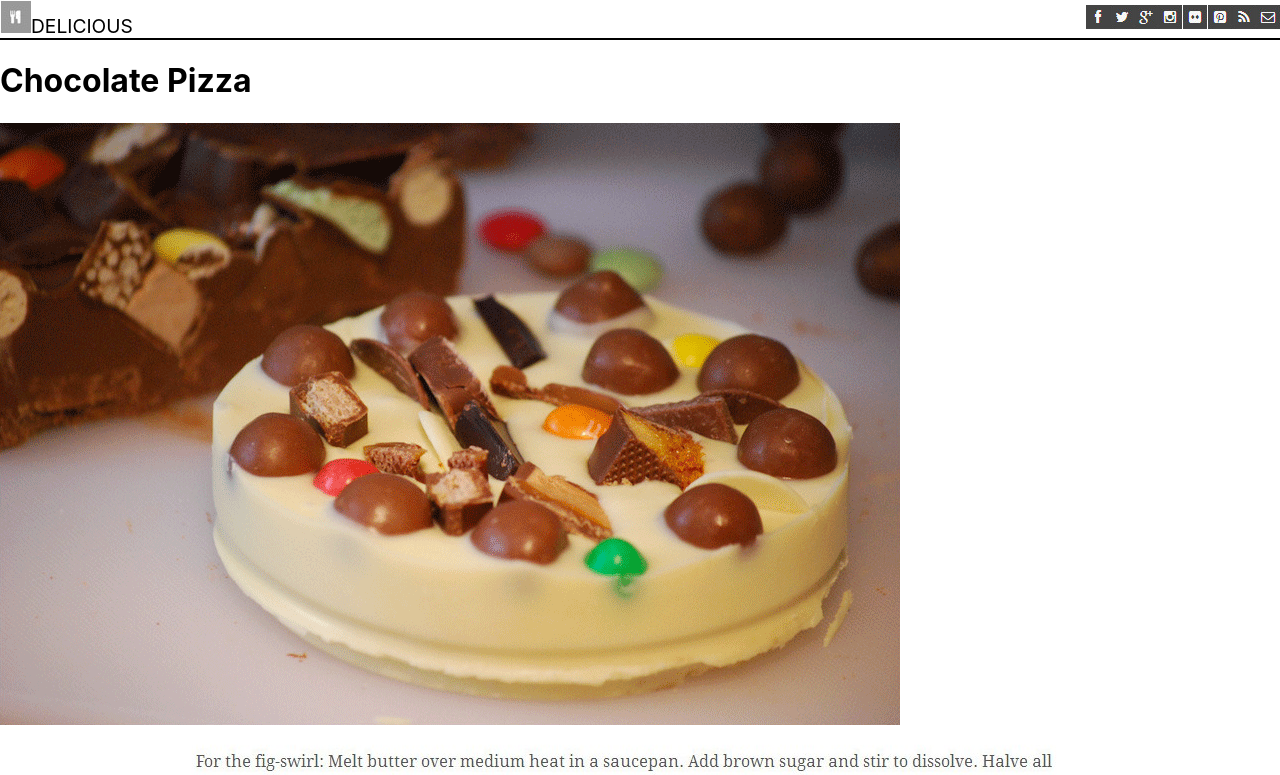
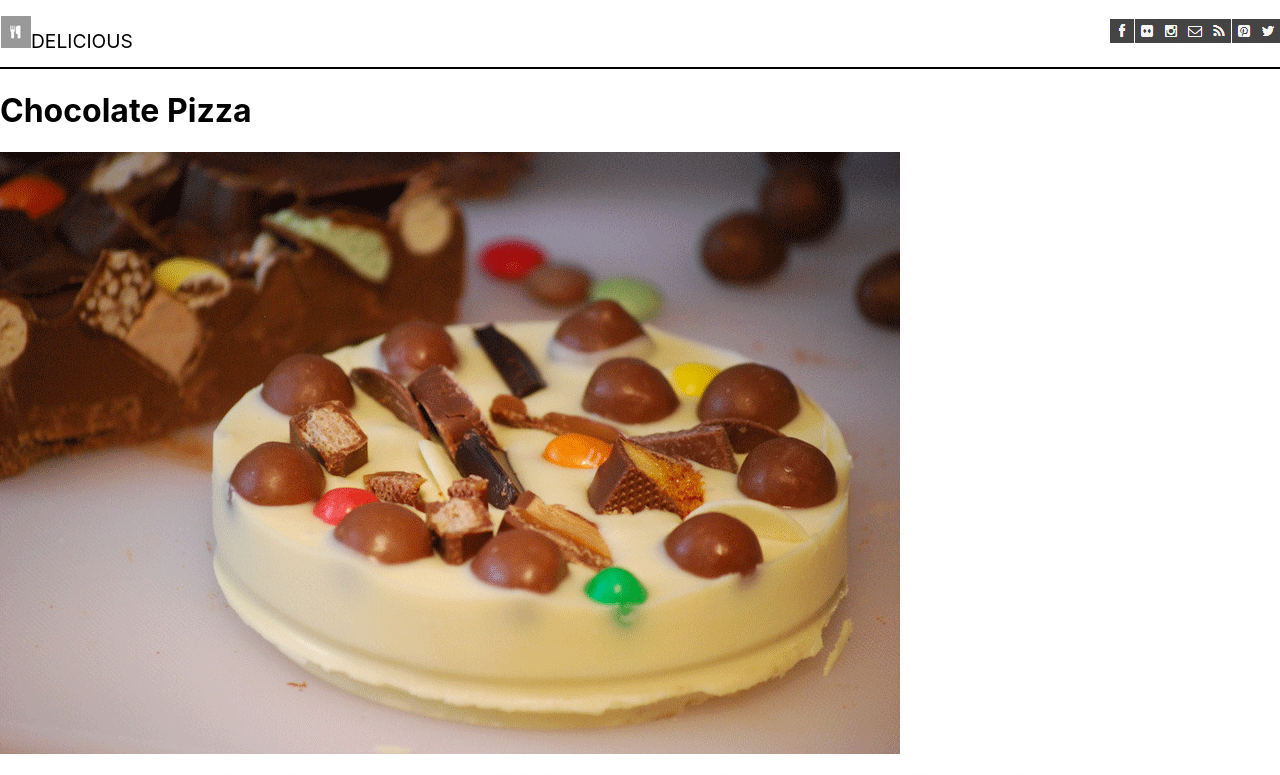
Before and after one commit to jakethrasher/chocolate-pizza, a React (Create React App) app: page / in a window 1280 px wide. Shown: the top 775 px of the page. Built offline with nearby package versions, Linux system fonts and the light colour scheme.

Commit message:
map function to generate buttons

```diff
--- a/src/App.css
+++ b/src/App.css
@@ -48,3 +48,9 @@
   display: flex;
   flex-direction: column;
 }
+.button-container{
+  display:flex;
+}
+li{
+  list-style: none;
+}
--- /dev/null
+++ b/src/ButtonList.js
@@ -0,0 +1,10 @@
+import React from 'react';
+
+export default class ButtonList extends React.Component {
+    render() {
+        return (
+                <li><img src={this.props.src}alt="fb"/></li>
+
+        )
+    }
+}
--- a/src/IngredientItem.js
+++ b/src/IngredientItem.js
@@ -2,9 +2,11 @@ import React from 'react';
 
 export default class IngredientItem extends React.Component{
     render(){
+        let ingredientAmount = this.props.amount;
+        let ingredientName = this.props.name;
         return (
            <li>
-               {this.props.amount}{this.props.name}
+               {ingredientAmount}{ingredientName}
            </li>
         )
     }
--- a/src/header.js
+++ b/src/header.js
@@ -1,24 +1,50 @@
 import React from 'react';
+import ButtonList from './ButtonList';
 
 export default class WonderfulHeader extends React.Component{
     render(){
+        let buttons = [
+            {   id: 1,
+                src: "fb-icon.png",
+            },
+            {
+                id:2,
+                src: "flic-icon.png",
+            },
+            {
+                id: 3,
+                src: "insta-icon.png",
+            },
+            {
+                id: 4,
+                src: "mail-icon.png",
+            },
+            {
+                id: 5,
+                src: "rss-icon.png",
+            },
+            {
+                id: 5,
+                src: "pint-icon.png",
+            },
+            {
+                id: 5,
+                src: "twit-icon.png",
+            }
+        ]
+
         return (
             <header className="header">
                 <div>
                     <img alt="small" src="small-logo.png"/>
                     <span>DELICIOUS</span>
                 </div>
-                <div>
-                    <img alt="facebook"src="fb-icon.png"/>
-                    <img alt="twitter"src="twit-icon.png"/>
-                    <img alt="google"src="gp-icon.png"/>
-                    <img alt="instagram"src="insta-icon.png"/>
-                    <img alt="flic"src="flic-icon.png"/>
-                    <img alt="pint"src="pint-icon.png"/>
-                    <img alt="rss"src="rss-icon.png"/>
-                    <img alt="mail"src="mail-icon.png"/>
-                </div>
 
+                <ul className="button-container">
+                    {buttons.map((button)=>(
+                        <ButtonList key={button.id} src={button.src}/>
+                    ))}
+                </ul>
             </header>
         )
     }
```
Also changed, not shown: src/IngredientList.js (+6 -1 lines).
